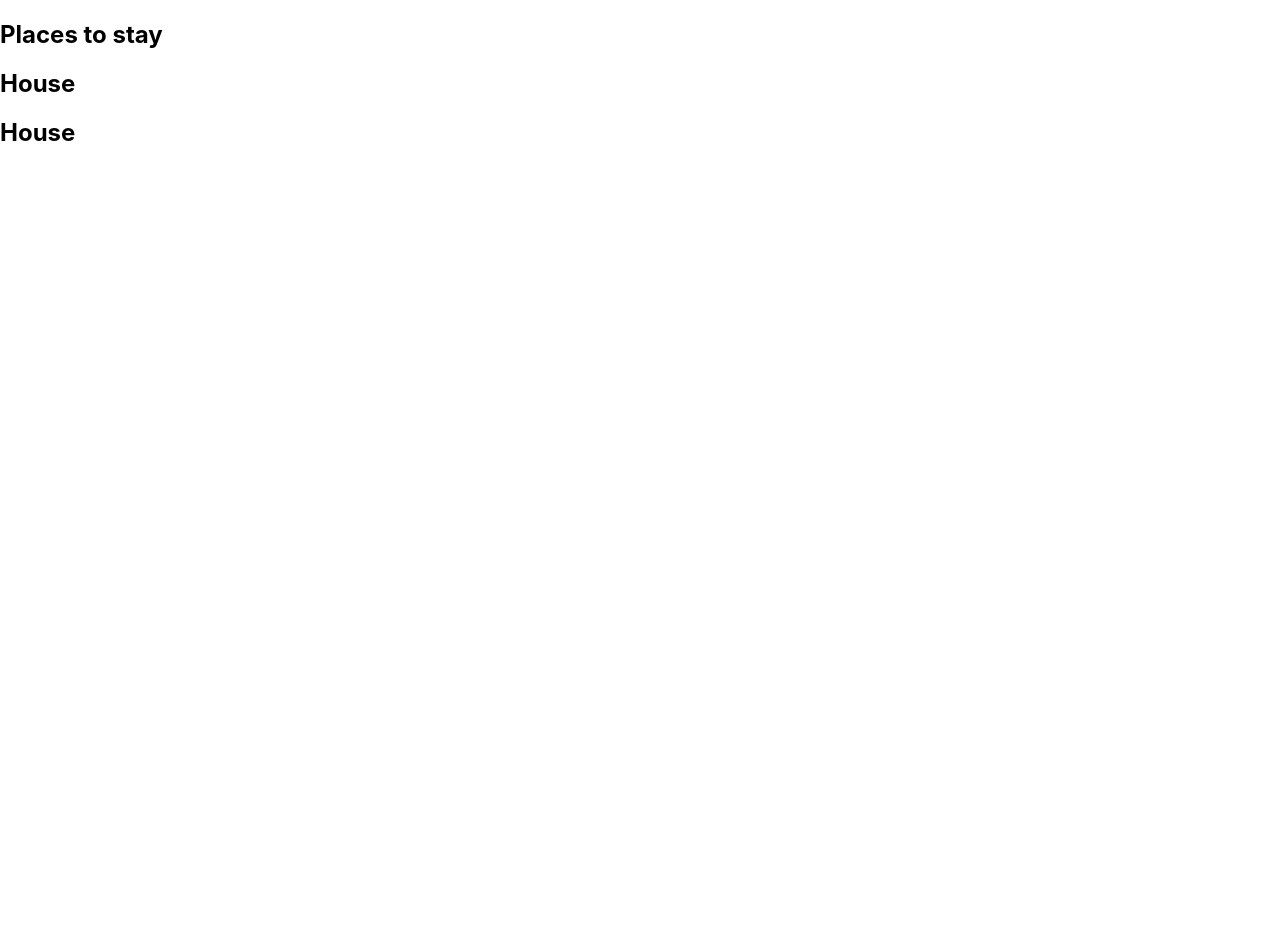
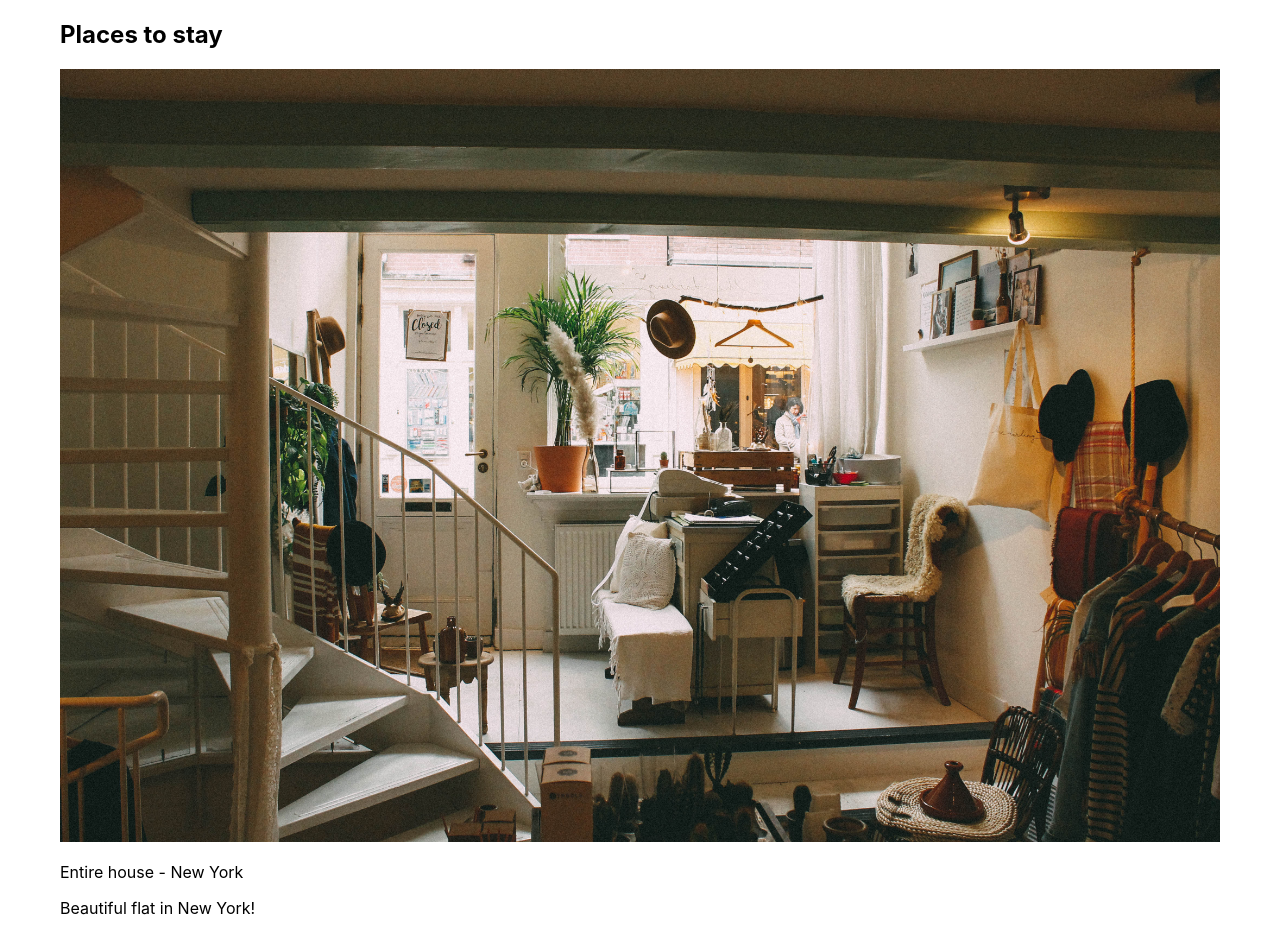
Before and after one commit to rt3me/nextjs-bnb, a Next.js app: page / in a window 1280 px wide. Shown: the top 932 px of the page. Before the commit the page ends 800 px from the top, so only its background shows below. Built offline with nearby package versions, Linux system fonts and the light colour scheme.

Commit message:
Added styles to Home component

```diff
--- a/components/House.jsx
+++ b/components/House.jsx
@@ -1,7 +1,23 @@
-export default function House() {
+export default function House(props) {
+  console.log("Propees:", props);
+
   return (
     <div>
-      <h2>House</h2>
+      <img src={props.picture} alt="props.title" width="100%" />
+
+      <p>
+        {props.type} - {props.town}
+      </p>
+      <p>{props.title}</p>
+
+      <style jsx>{`
+        .houses {
+          display: grid;
+          grid-template-columns: 49% 49%;
+          grid-template-rows: 300px 300px;
+          grid-gap: 2%;
+        }
+      `}</style>
     </div>
   )
 }
--- a/styles/globals.css
+++ b/styles/globals.css
@@ -1,6 +1,7 @@
 html,
 body {
-  padding: 0;
+  padding-left: 30px;
+  padding-right: 30px;
   margin: 0;
   font-family: -apple-system, BlinkMacSystemFont, Segoe UI, Roboto, Oxygen,
     Ubuntu, Cantarell, Fira Sans, Droid Sans, Helvetica Neue, sans-serif;
```
